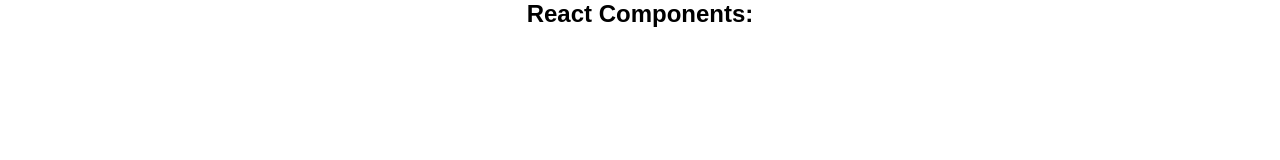
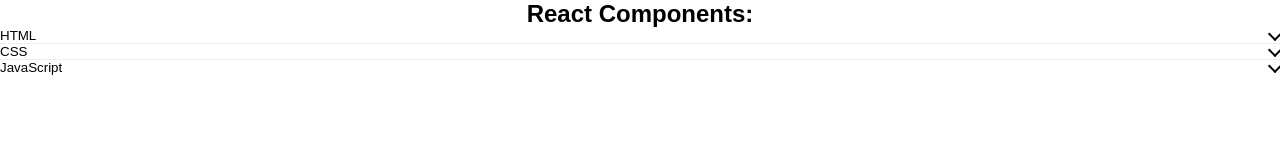
Before and after one commit to 986913/react-components, a React (Create React App) app: page / in a window 1280 px wide. Shown: the top 160 px of the page. Built offline with nearby package versions, Linux system fonts and the light colour scheme.

Commit message:
add keyborad event

```diff
--- a/src/AccordionIII/AccordionIII.js
+++ b/src/AccordionIII/AccordionIII.js
@@ -20,8 +20,52 @@ export const AccordionIII = ({ sections }) => {
     setOpenSections(newOpenSections);
   };
 
+  // <-- diff
+  const focusOnSection = (index) => {
+    document
+      .getElementById(getAccordionHeaderId(accordionId, sections[index].value))
+      .focus();
+  };
+
+  // <-- diff
+  const handleKeyDown = (event) => {
+    const activeItemValue = document.activeElement.getAttribute(
+      'data-accordion-value'
+    );
+
+    // Only respond to these interactions if an accordion title is in focus.
+    if (activeItemValue == null) return;
+
+    switch (event.code) {
+      case 'ArrowUp': {
+        const index = sections.findIndex(
+          ({ value: itemValue }) => itemValue === activeItemValue
+        );
+        focusOnSection((index - 1 + sections.length) % sections.length);
+        break;
+      }
+      case 'ArrowDown': {
+        const index = sections.findIndex(
+          ({ value: itemValue }) => itemValue === activeItemValue
+        );
+        focusOnSection((index + 1) % sections.length);
+        break;
+      }
+      case 'Home': {
+        focusOnSection(0);
+        break;
+      }
+      case 'End': {
+        focusOnSection(sections.length - 1);
+        break;
+      }
+      default:
+        break;
+    }
+  };
+
   return (
-    <div className='accordion'>
+    <div className='accordion' onKeyDown={handleKeyDown}>
       {sections.map(({ value, title, contents }) => {
         const isExpanded = openSections.has(value);
         const headerId = getAccordionHeaderId(accordionId, value);
@@ -36,6 +80,7 @@ export const AccordionIII = ({ sections }) => {
               id={headerId}
               aria-controls={panelId}
               aria-expanded={isExpanded}
+              data-accordion-value={value} // <-- diff
             >
               {title}
               <span
--- a/src/AccordionIII/Wrapper.js
+++ b/src/AccordionIII/Wrapper.js
@@ -23,7 +23,7 @@ const data = [
 ];
 
 /**
- * AccordionIII 与 AccordionII 的区别：只是增加了Accessbility的东西，function逻辑没变
+ * AccordionIII 与 AccordionII 的区别：只是增加了Accessbility keyboard的东西，function逻辑没变
  */
 export const AccordionIIIWrapper = () => {
   return (
--- a/src/App.js
+++ b/src/App.js
@@ -6,6 +6,7 @@ import { ProgressBarWrapper } from './ProgressBar';
 import { ProgressBarsWrapper } from './ProgressBars';
 import { AccordionWrapper } from './Accordion';
 import { AccordionIIWrapper } from './AccordionII';
+import { AccordionIIIWrapper } from './AccordionIII';
 import { AppUseDebounceExample } from './Hooks/CustomizeHooks/useDebounce';
 
 function App() {
@@ -19,7 +20,7 @@ function App() {
       {/* <ProgressBarsWrapper /> */}
       {/* <AccordionWrapper /> */}
       {/* <AccordionIIWrapper /> */}
-
+      <AccordionIIIWrapper />
       {/* <hr /> */}
 
       {/* <h2>Hooks examples:</h2> */}
```
